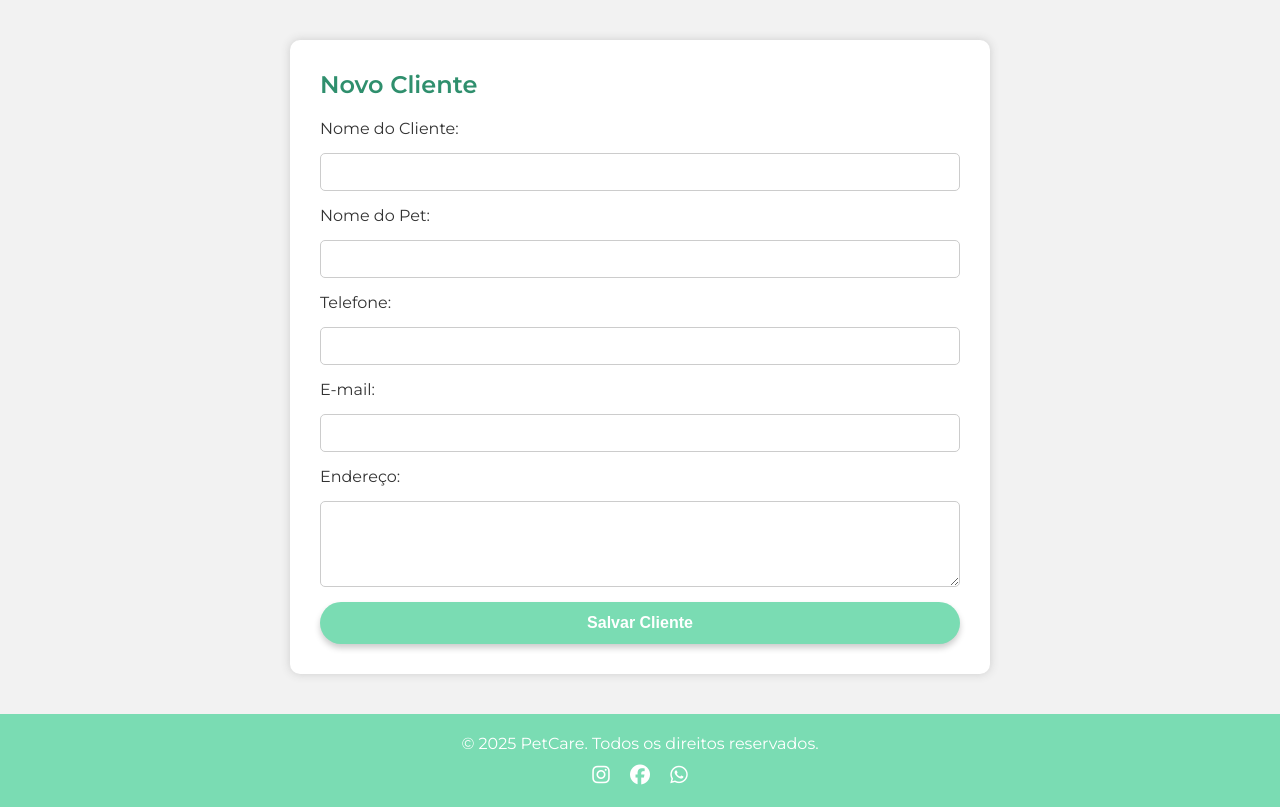
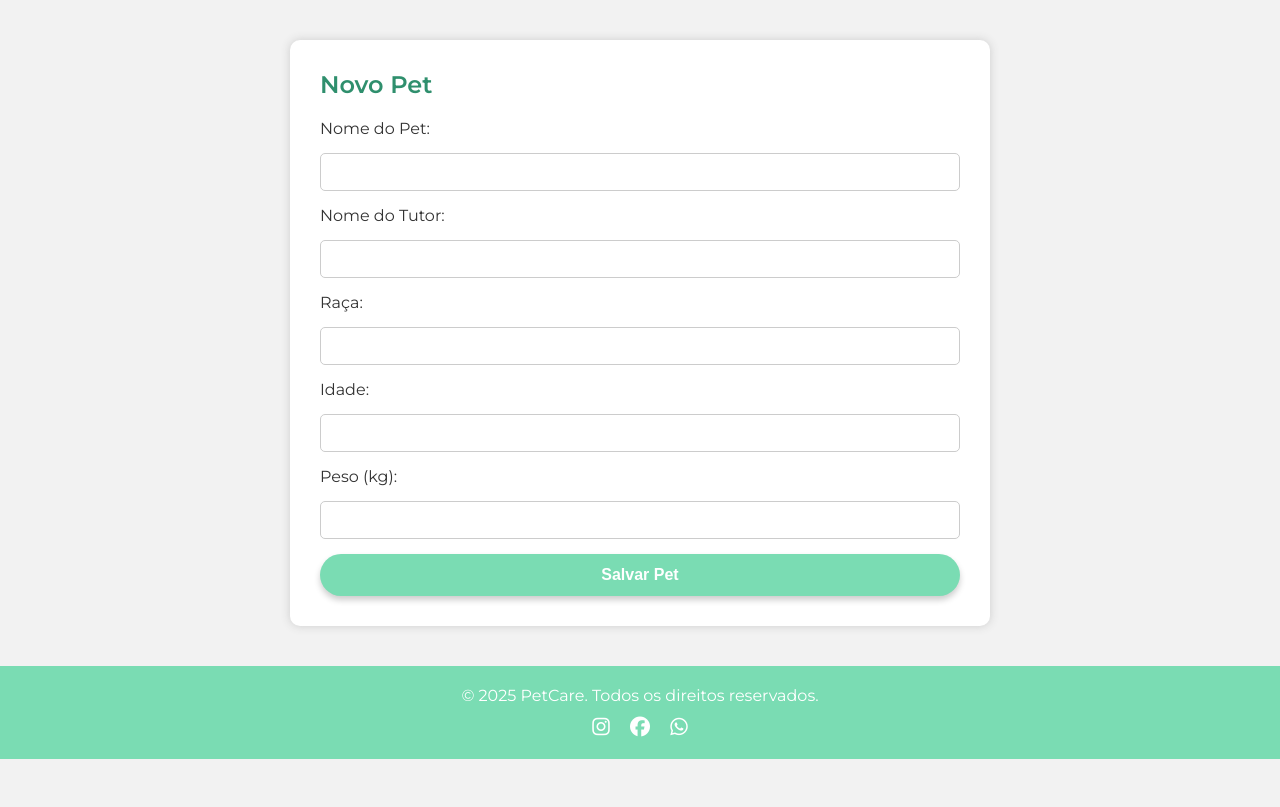
Before and after one commit to AndrezaRaquel00/Petcare, a Flask app: page /pets/novo in a window 1280 px wide. Shown: the part 74-881 px from the top of the page. After the commit the page ends 833 px from the top, so only its background shows below. Run offline with Flask 3, Linux system fonts and the light colour scheme; some libraries are stand-ins or nearby versions.

Commit message:
Update novo_pet.html

```diff
--- a/templates/novo_pet.html
+++ b/templates/novo_pet.html
@@ -43,35 +43,38 @@
 
   <!-- CONTEÚDO PRINCIPAL COM O FORMULÁRIO PARA CADASTRAR UM NOVO CLIENTE -->
   <main class="conteudo">
-    <h2>Novo Cliente</h2>
+    <h2>Novo Pet</h2>
 
     <!-- Formulário de cadastro de cliente. Enviado via método POST -->
-    <form action="{{ url_for('novo_cliente') }}" method="POST" class="formulario">
+    <!-- Formulário de cadastro de pet. Enviado via método POST -->
+    <form action="{{ url_for('novo_pet') }}" method="POST" class="formulario">
 
-      <!-- Nome do Cliente -->
-      <label for="nome_cliente">Nome do Cliente:</label>
-      <input type="text" id="nome_cliente" name="nome_cliente" required>
-
-      <!-- Nome do Pet relacionado ao cliente -->
+      <!-- Nome do Pet -->
       <label for="nome_pet">Nome do Pet:</label>
       <input type="text" id="nome_pet" name="nome_pet" required>
 
-      <!-- Telefone de contato -->
-      <label for="telefone">Telefone:</label>
-      <input type="number" id="telefone" name="telefone" required>
+      <!-- Nome do Tutor -->
+      <label for="nome_tutor">Nome do Tutor:</label>
+      <input type="text" id="nome_tutor" name="nome_tutor" required>
 
-      <!-- Email do cliente -->
-      <label for="email">E-mail:</label>
-      <input type="text" id="email" name="email" required>
+      <!-- Raça do Pet -->
+      <label for="raca">Raça:</label>
+      <input type="text" id="raca" name="raca">
 
-      <!-- Endereço do cliente -->
-      <label for="endereco">Endereço:</label>
-      <textarea id="endereco" name="endereco" rows="4"></textarea>
+      <!-- Idade do Pet -->
+      <label for="idade">Idade:</label>
+      <input type="number" id="idade" name="idade">
+
+      <!-- Peso do Pet -->
+      <label for="peso">Peso (kg):</label>
+      <input type="number" step="0.1" id="peso" name="peso">
 
       <!-- Botão para enviar o formulário -->
-      <button type="submit" class="botao">Salvar Cliente</button>
-    </form>
-  </main>
+      <button type="submit" class="botao">Salvar Pet</button>
+      </form>
+
+    </main>
+
 
   <!-- RODAPÉ PADRÃO COM REDES SOCIAIS -->
   <footer>
```
